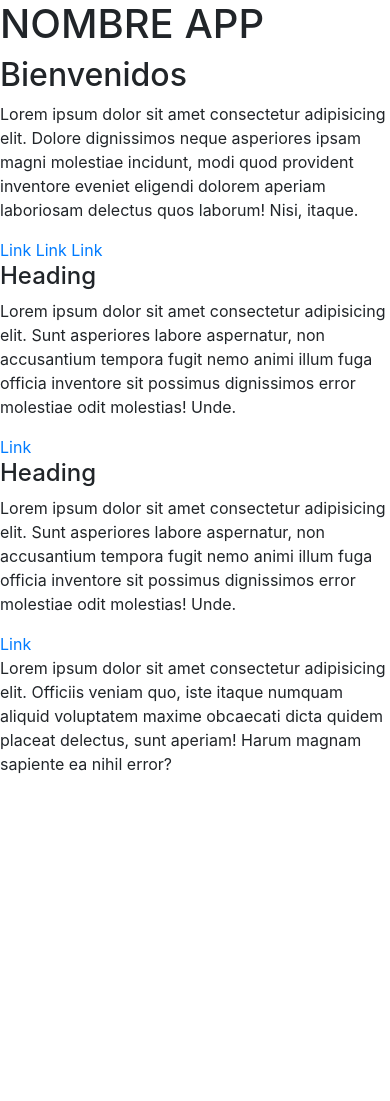
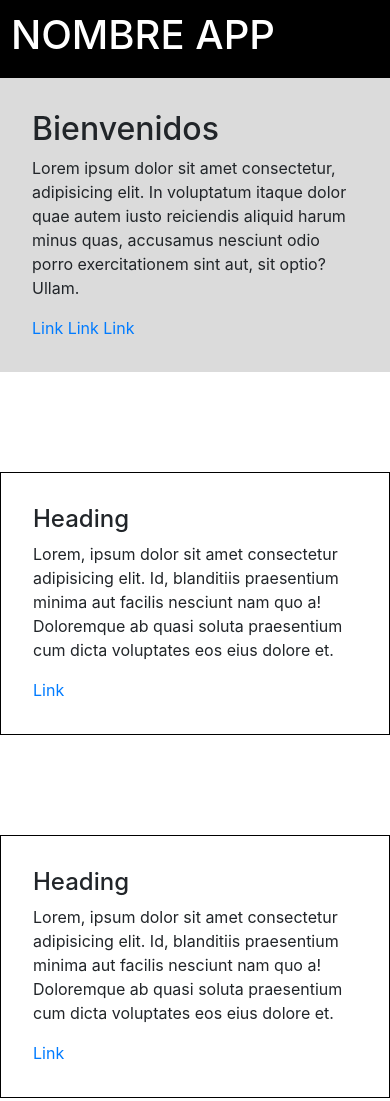
Before and after one commit to hector9427/proyectoBootstrap1, a plain HTML site: page index.html in a window 390 px wide. Shown: the top 1101 px of the page. Before the commit the page ends 844 px from the top, so only its background shows below. Drawn offline with nearby package versions, Linux system fonts and the light colour scheme.

Commit message:
Se agregan estilos y responsive

```diff
--- a/estilos.css
+++ b/estilos.css
@@ -0,0 +1,42 @@
+.barra {
+    background-color: black;
+    color: white;
+    padding: 0.68em;
+    font-size: 16px;
+
+}
+.col-12 {
+    background-color:#dbdbdb;
+    padding: 2em;
+    font-size: 16px;
+    margin-bottom: 6.25em;
+}
+.blanco {
+   background-color: white;
+   border: black solid 1px;
+
+}
+
+.textoFooter {
+    padding: 3em;
+    background-color: gray;
+    color: white;
+    font-size: 16px;
+    text-align: center;
+}
+
+@media screen and(max-width:600px) {
+    .col-12 {
+        font-size: 14px;
+        text-align: justify;
+
+    }
+    .col-12 h2 {
+        text-align: center;
+    }
+    .col-12{
+        background-color: white;
+    }
+
+
+}
--- a/index.html
+++ b/index.html
@@ -8,7 +8,7 @@
     <link rel="stylesheet" href="estilos.css">
 </head>
 <body>
-    <header>
+    <header class="barra">
         <div>
             <h1>NOMBRE APP</h1>
         </div>
@@ -17,36 +17,35 @@
     </header>
     <main>
         <section>
-            <div>
+            <div class="col-12">
                 <h2>Bienvenidos</h2>
-                <p>Lorem ipsum dolor sit amet consectetur adipisicing elit. Dolore dignissimos neque asperiores ipsam magni molestiae incidunt, modi quod provident inventore eveniet eligendi dolorem aperiam laboriosam delectus quos laborum! Nisi, itaque.</p>
+                <P>Lorem ipsum dolor sit amet consectetur, adipisicing elit. In voluptatum itaque dolor quae autem iusto reiciendis aliquid harum minus quas, accusamus nesciunt odio porro exercitationem sint aut, sit optio? Ullam.
+                </P>
                 <a href="Link">Link</a>
                 <a href="Link">Link</a>
                 <a href="Link">Link</a>
             </div>
 
         </section>
-        <section>
-            <div>
-                <div>
-                  <h4>Heading</h4>
-                  <p>Lorem ipsum dolor sit amet consectetur adipisicing elit. Sunt asperiores labore aspernatur, non accusantium tempora fugit nemo animi illum fuga officia inventore sit possimus dignissimos error molestiae odit molestias! Unde.</p>
+        <section class="container Justify-content-around">
+            <div class="row">
+                <div class="col-12 col-md-6 blanco">
+                    <h4>Heading</h4>
+                  <P>Lorem, ipsum dolor sit amet consectetur adipisicing elit. Id, blanditiis praesentium minima aut facilis nesciunt nam quo a! Doloremque ab quasi soluta praesentium cum dicta voluptates eos eius dolore et.
+                  </P>
                   <a href="Link">Link</a>
-
-            </div>
-            <div>
-                <div>
+                </div>
+                <div class="col-12 col-md-6 blanco">
                     <h4>Heading</h4>
-                    <p>Lorem ipsum dolor sit amet consectetur adipisicing elit. Sunt asperiores labore aspernatur, non accusantium tempora fugit nemo animi illum fuga officia inventore sit possimus dignissimos error molestiae odit molestias! Unde.</p>
-                    <a href="Link">Link</a>
-
+                  <P>Lorem, ipsum dolor sit amet consectetur adipisicing elit. Id, blanditiis praesentium minima aut facilis nesciunt nam quo a! Doloremque ab quasi soluta praesentium cum dicta voluptates eos eius dolore et.
+                  </P>
+                  <a href="Link">Link</a>
                 </div>
             </div>
-
         </section>
 
     </main>
-    <footer>
+    <footer class="textoFooter">
         <p>Lorem ipsum dolor sit amet consectetur adipisicing elit. Officiis veniam quo, iste itaque numquam aliquid voluptatem maxime obcaecati dicta quidem placeat delectus, sunt aperiam! Harum magnam sapiente ea nihil error?
         </p>
 
```
